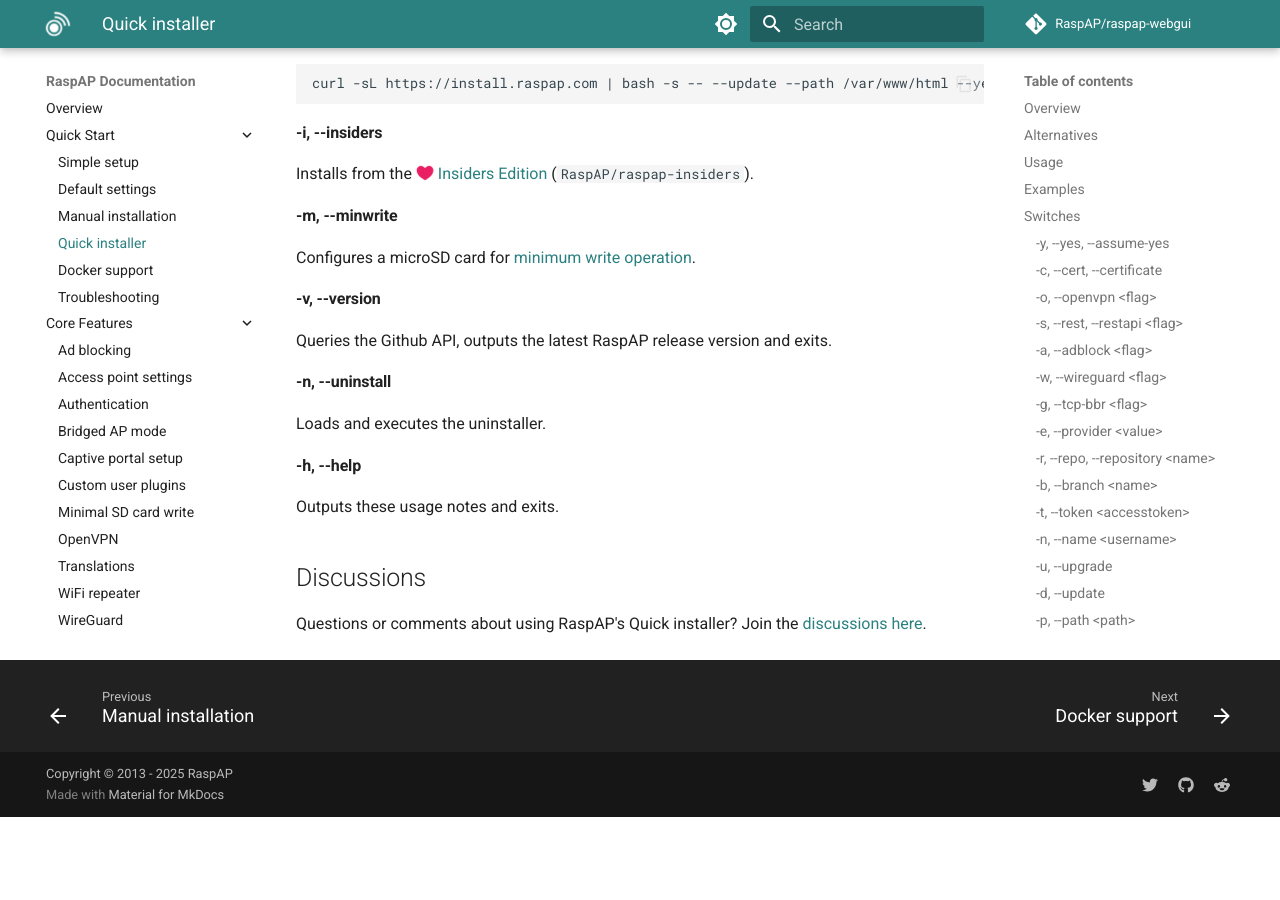
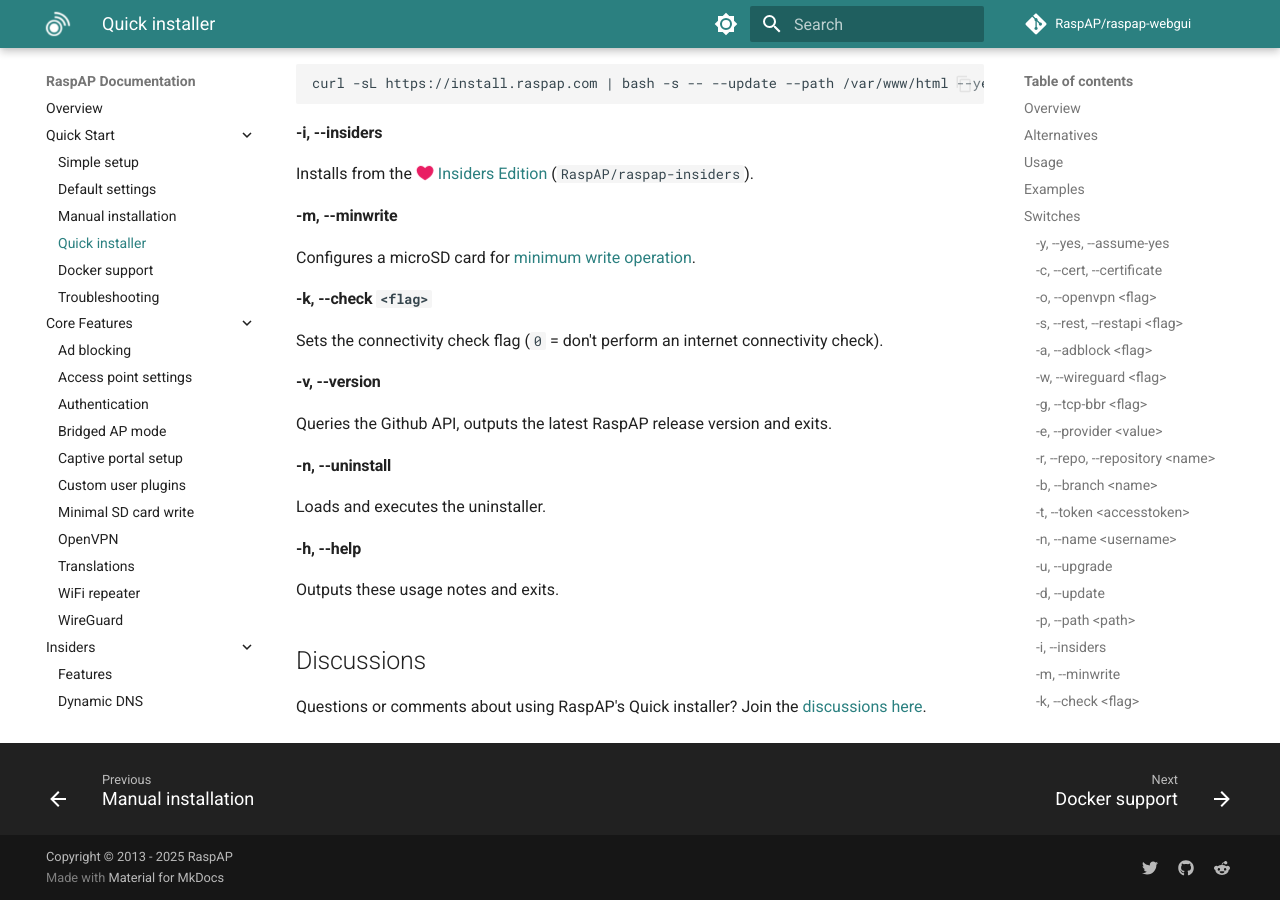
Before and after one commit to RaspAP/raspap-docs, an MkDocs documentation site: the page built from docs/quick.md, in a window 1280 px wide and 900 px high, scrolled down 3690 px. Built offline with MkDocs 1.6.1 and Material for MkDocs 9.7.7, drawn with Linux system fonts in a browser that asks for light colours; comment, search, counter and statistics services are not loaded; before the commit the page ends 4507 px from its top, so only the background shows below that.

Commit message:
Add -k, --check option

```diff
--- a/docs/quick.md
+++ b/docs/quick.md
@@ -119,6 +119,9 @@
 #### -m, --minwrite
 Configures a microSD card for [minimum write operation](minwrite.md).
 
+#### -k, --check `<flag>`
+Sets the connectivity check flag (`0` = don't perform an internet connectivity check).
+
 #### -v, --version
 Queries the Github API, outputs the latest RaspAP release version and exits.
 
```
